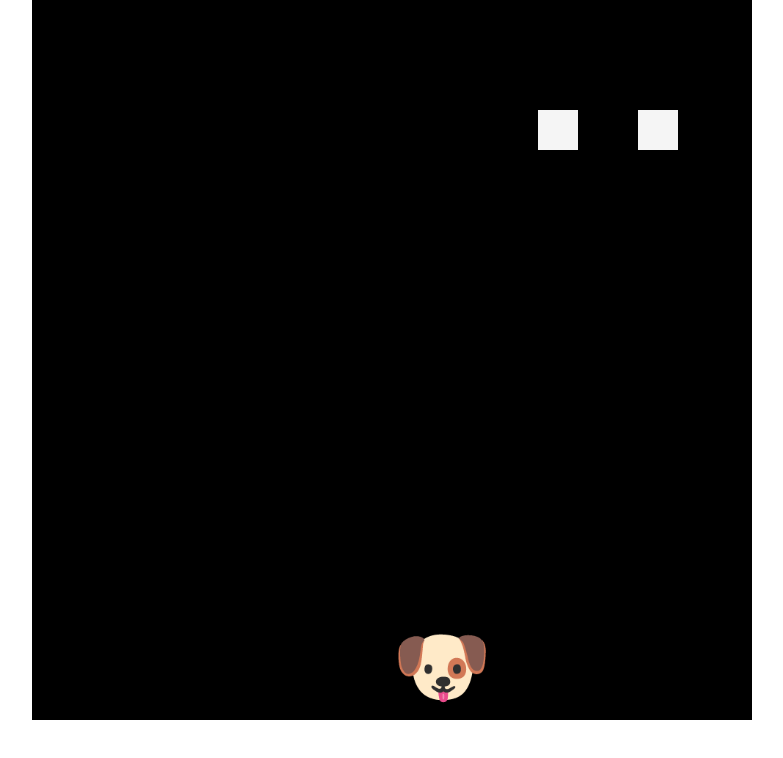
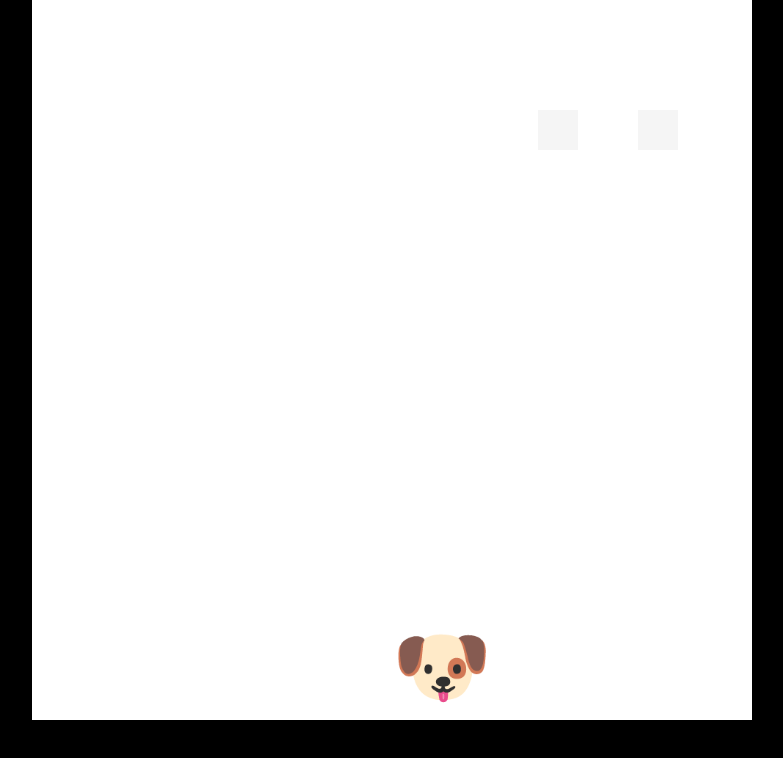
Before and after one commit to fac27/space-invader, a React (Vite) app: page / in a window 1280 px wide. Shown: the top 758 px of the page, without its empty margins (248-1031 px from the left). Built offline with nearby package versions, Linux system fonts and the light colour scheme.

Commit message:
changed bg color

```diff
--- a/src/styles/App.css
+++ b/src/styles/App.css
@@ -1,5 +1,6 @@
 body {
   margin: 0;
+  background-color: black;
 }
 
 #root {
@@ -10,7 +11,7 @@ body {
 .game-board {
   height: 90vmin;
   width: 90vmin;
-  background-color: black;
+  background-color: rgb(255, 255, 255);
   margin: auto;
   position: relative;
 }
```
